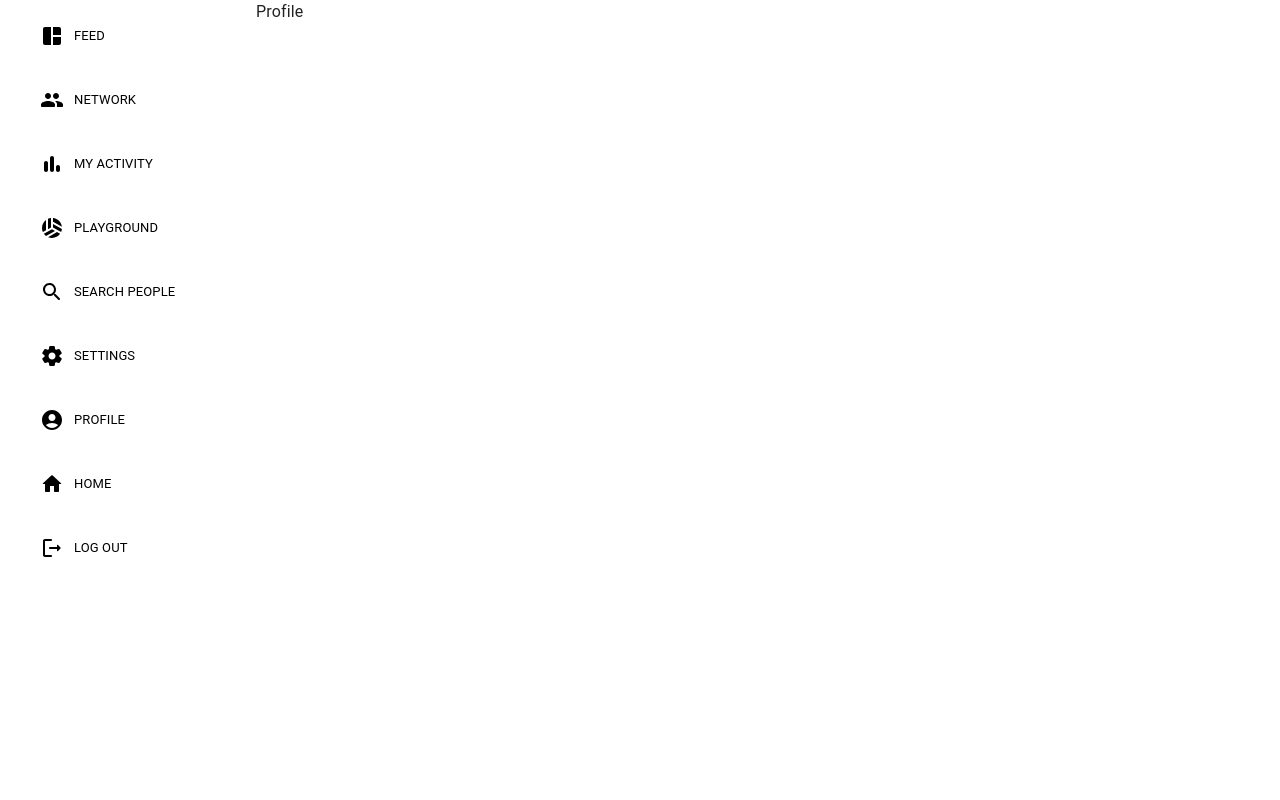
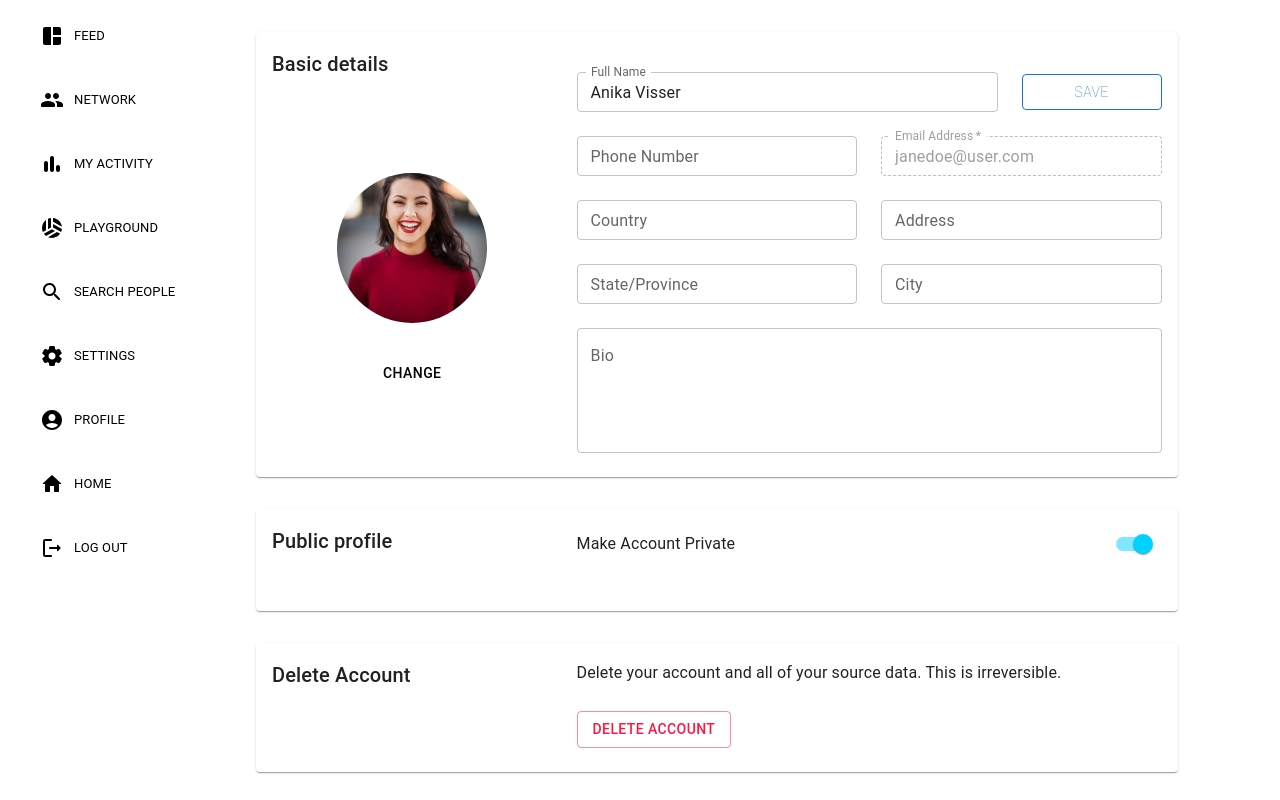
Before and after one commit to Arun89-crypto/SW-E11, a React (Create React App) app in the folder client/: page /dashboard/profile in a window 1280 px wide. Built offline with nearby package versions, Linux system fonts and the light colour scheme.

Commit message:
✨ Introduce profile general settings

```diff
--- /dev/null
+++ b/client/src/shared/assets/UserCircle.js
@@ -0,0 +1,15 @@
+import { createSvgIcon } from "@mui/material/utils";
+
+export const UserCircle = createSvgIcon(
+	<svg
+		viewBox='0 0 20 20'
+		fill='currentColor'
+		xmlns='http://www.w3.org/2000/svg'>
+		<path
+			fillRule='evenodd'
+			clipRule='evenodd'
+			d='M19.5999 9.99999C19.5999 12.5461 18.5885 14.9879 16.7881 16.7882C14.9878 18.5886 12.546 19.6 9.9999 19.6C7.45382 19.6 5.01203 18.5886 3.21168 16.7882C1.41133 14.9879 0.399902 12.5461 0.399902 9.99999C0.399902 7.45392 1.41133 5.01212 3.21168 3.21177C5.01203 1.41142 7.45382 0.399994 9.9999 0.399994C12.546 0.399994 14.9878 1.41142 16.7881 3.21177C18.5885 5.01212 19.5999 7.45392 19.5999 9.99999ZM12.3999 6.39999C12.3999 7.03651 12.147 7.64696 11.697 8.09705C11.2469 8.54714 10.6364 8.79999 9.9999 8.79999C9.36338 8.79999 8.75293 8.54714 8.30285 8.09705C7.85276 7.64696 7.5999 7.03651 7.5999 6.39999C7.5999 5.76347 7.85276 5.15302 8.30285 4.70294C8.75293 4.25285 9.36338 3.99999 9.9999 3.99999C10.6364 3.99999 11.2469 4.25285 11.697 4.70294C12.147 5.15302 12.3999 5.76347 12.3999 6.39999ZM9.9999 11.2C8.85102 11.1998 7.72623 11.5294 6.7592 12.1497C5.79217 12.77 5.02355 13.6549 4.5447 14.6992C5.21991 15.4847 6.05703 16.1149 6.99864 16.5466C7.94024 16.9782 8.96407 17.2011 9.9999 17.2C11.0357 17.2011 12.0596 16.9782 13.0012 16.5466C13.9428 16.1149 14.7799 15.4847 15.4551 14.6992C14.9762 13.6549 14.2076 12.77 13.2406 12.1497C12.2736 11.5294 11.1488 11.1998 9.9999 11.2Z'
+		/>
+	</svg>,
+	"UserCircle"
+);
--- a/client/src/shared/components/Profile.tsx
+++ b/client/src/shared/components/Profile.tsx
@@ -1,7 +1,222 @@
-import React from 'react'
+import {
+	Avatar,
+	Box,
+	Button,
+	Card,
+	CardContent,
+	Divider,
+	Switch,
+	TextField,
+	Container,
+	Grid,
+	Typography,
+} from "@mui/material";
+import { UserCircle as UserCircleIcon } from "../assets/UserCircle";
+import ProfilePic from "../assets/profile.jpg";
 
-export const Profile = () => {
-  return (
-    <div>Profile</div>
-  )
-}
+import React from "react";
+
+export const Profile = (props: any) => {
+	const user = {
+		avatar: ProfilePic,
+		name: "Anika Visser",
+	};
+
+	return (
+		<Box sx={{ mt: 4 }} {...props}>
+			<Card sx={{ width: "90%" }}>
+				<CardContent>
+					<Grid container spacing={3}>
+						<Grid item md={4} xs={12}>
+							<Typography variant='h6'>Basic details</Typography>
+							<Box
+								sx={{
+									alignItems: "center",
+									display: "flex",
+									flexDirection: "column",
+									justifyContent: "center",
+									height: "100%",
+								}}>
+								<Avatar
+									src={user.avatar}
+									sx={{
+										height: 150,
+										mb: 4,
+										width: 150,
+									}}>
+									<UserCircleIcon fontSize='small' />
+								</Avatar>
+								<Button>Change</Button>
+							</Box>
+						</Grid>
+						<Grid item md={8} xs={12}>
+							<Box
+								sx={{
+									display: "flex",
+									mt: 3,
+									alignItems: "center",
+								}}>
+								<TextField
+									defaultValue={user.name}
+									label='Full Name'
+									size='small'
+									sx={{
+										flexGrow: 1,
+										mr: 3,
+									}}
+								/>
+								<Button
+									variant='outlined'
+									sx={{
+										width: "140px",
+										color: "#1976D2",
+										fontWeight: 200,
+										borderColor: "#1976D2",
+									}}>
+									Save
+								</Button>
+							</Box>
+							<Box
+								sx={{
+									display: "flex",
+									mt: 3,
+									alignItems: "center",
+								}}>
+								<TextField
+									defaultValue=''
+									label='Phone Number'
+									size='small'
+									sx={{
+										flexGrow: 1,
+										mr: 1.5,
+									}}
+								/>
+								<TextField
+									defaultValue='janedoe@user.com'
+									disabled
+									label='Email Address'
+									required
+									size='small'
+									sx={{
+										flexGrow: 1,
+										ml: 1.5,
+										"& .MuiOutlinedInput-notchedOutline": {
+											borderStyle: "dashed",
+										},
+									}}
+								/>
+							</Box>
+							<Box
+								sx={{
+									display: "flex",
+									mt: 3,
+									alignItems: "center",
+								}}>
+								<TextField
+									defaultValue=''
+									label='Country'
+									size='small'
+									sx={{
+										flexGrow: 1,
+										mr: 1.5,
+									}}
+								/>
+								<TextField
+									defaultValue=''
+									label='Address'
+									size='small'
+									sx={{
+										flexGrow: 1,
+										ml: 1.5,
+									}}
+								/>
+							</Box>
+							<Box
+								sx={{
+									display: "flex",
+									mt: 3,
+									justifyContent: "space-between",
+								}}>
+								<TextField
+									defaultValue=''
+									label='State/Province'
+									size='small'
+									sx={{
+										flexGrow: 1,
+										mr: 1.5,
+									}}
+								/>
+								<TextField
+									defaultValue=''
+									label='City'
+									size='small'
+									sx={{
+										flexGrow: 1,
+										ml: 1.5,
+									}}
+								/>
+							</Box>
+							<Box
+								sx={{
+									display: "flex",
+									mt: 3,
+									alignItems: "center",
+								}}>
+								<TextField
+									fullWidth
+									multiline
+									minRows={4}
+									maxRows={4}
+									label='Bio'
+								/>
+							</Box>
+						</Grid>
+					</Grid>
+				</CardContent>
+			</Card>
+			<Card sx={{ mt: 4, width: "90%" }}>
+				<CardContent>
+					<Grid container spacing={3}>
+						<Grid item md={4} xs={12}>
+							<Typography variant='h6'>Public profile</Typography>
+						</Grid>
+						<Grid item md={8} sm={12} xs={12}>
+							<Box
+								sx={{
+									alignItems: "center",
+									display: "flex",
+									justifyContent: "space-between",
+									mb: 3,
+								}}>
+								<div>
+									<Typography variant='subtitle1'>
+										Make Account Private
+									</Typography>
+								</div>
+                <Switch defaultChecked color="secondary"/>
+							</Box>
+						</Grid>
+					</Grid>
+				</CardContent>
+			</Card>
+			<Card sx={{ mt: 4, width: "90%" }}>
+				<CardContent>
+					<Grid container spacing={3}>
+						<Grid item md={4} xs={12}>
+							<Typography variant='h6'>Delete Account</Typography>
+						</Grid>
+						<Grid item md={8} xs={12}>
+							<Typography sx={{ mb: 3 }} variant='subtitle1'>
+								Delete your account and all of your source data. This is
+								irreversible.
+							</Typography>
+							<Button color='error' variant='outlined'>
+								Delete account
+							</Button>
+						</Grid>
+					</Grid>
+				</CardContent>
+			</Card>
+		</Box>
+	);
+};
```
Also changed, not shown: client/src/shared/assets/profile.jpg (added).
